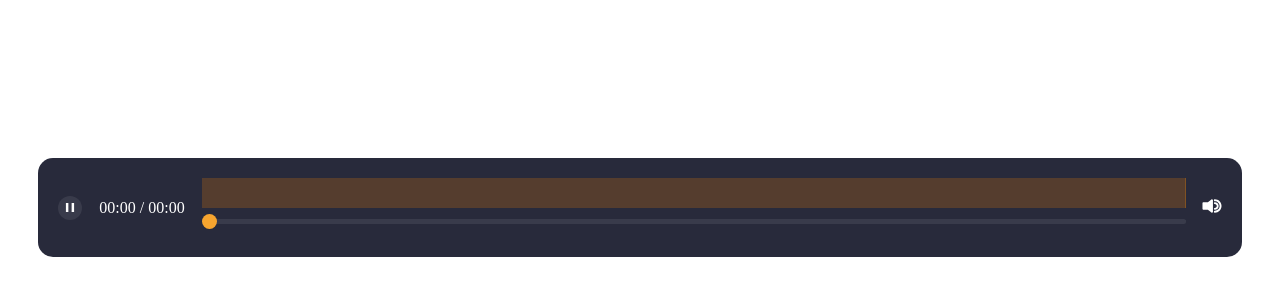
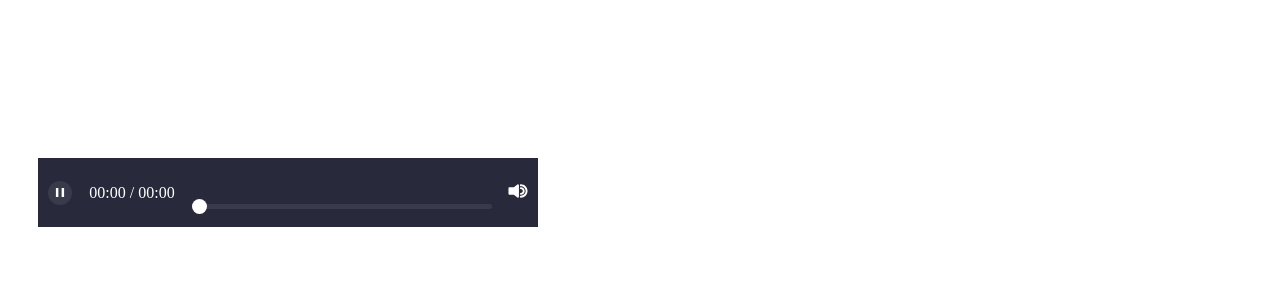
Before and after one commit to AmurKhoyetsyan/Player, a plain HTML site: page index.html in a window 1280 px wide. Both pictures are taken after a click on the button 70 px from the left and 207 px from the top of the page. Drawn offline with Linux system fonts and the light colour scheme.

Commit message:
replace ekvalayzer

```diff
--- a/css/style.sass
+++ b/css/style.sass
@@ -8,18 +8,17 @@ body
     box-sizing: border-box
 
 .arm-player
-    padding: 20px
-    border-radius: 15px
+    padding: 5px 10px
     background-color: #282A3B
     display: flex
     align-items: center
     flex-wrap: nowrap
     flex-direction: row
+    max-width: 500px
     .graphic
         width: 100%
         height: 30px
         canvas
-            background-color: #D97A0C
             transform: matrix(1, 0, 0, -1, 0, 0)
     .max-content-width
         flex: 1 1 0%
@@ -39,7 +38,7 @@ body
         flex-wrap: nowrap
         flex-direction: row
         &:hover
-            background: linear-gradient(104.3deg, #EB951B 0%, #D97A0C 100%)
+            background: linear-gradient(104.3deg, #1beb91 0%, #0cbad9 100%)
             color: #FFFFFF
             border: none
             outline: none
@@ -101,7 +100,6 @@ body
             .parent-volume-range
                 display: none
                 position: absolute
-                border-radius: 5px
                 background-color: #282A3B
                 width: 150px
                 border: 1px solid #FFFFFF
@@ -122,15 +120,15 @@ body
         &:focus
             appearance: none
         &::-webkit-slider-runnable-track
-            background: -webkit-gradient(linear, left top, left bottom, from(#F7A52F), to(#F7A52F)) no-repeat #393B4B
-            background: linear-gradient(#F7A52F, #F7A52F) no-repeat #393B4B
+            background: -webkit-gradient(linear, left top, left bottom, from(#FFFFFF), to(#FFFFFF)) no-repeat #393B4B
+            background: linear-gradient(#FFFFFF, #FFFFFF) no-repeat #393B4B
             background-size: var(--bg) 100%
             height: 5px
             -webkit-border-radius: 10px
             border-radius: 10px
         &::-moz-range-track
-            background: -moz-linear-gradient(#F7A52F, #F7A52F) no-repeat #393B4B
-            background: linear-gradient(#F7A52F, #F7A52F) no-repeat #393B4B
+            background: -moz-linear-gradient(#FFFFFF, #FFFFFF) no-repeat #393B4B
+            background: linear-gradient(#FFFFFF, #FFFFFF) no-repeat #393B4B
             background-size: var(--bg) 100%
             height: 5px
             -moz-border-radius: 10px
@@ -138,7 +136,7 @@ body
         &::-webkit-slider-thumb
             -webkit-appearance: none
             appearance: none
-            background: #F7A52F
+            background: #FFFFFF
             width: 15px
             height: 15px
             -webkit-border-radius: 50%
@@ -147,14 +145,14 @@ body
         &::-moz-range-thumb
             -moz-appearance: none
             appearance: none
-            background: #F7A52F
+            background: #FFFFFF
             width: 15px
             height: 15px
             -moz-border-radius: 50%
             border-radius: 50%
             margin-top: -4.5px
         &::-moz-range-progress
-            background: #F7A52F
+            background: #FFFFFF
             height: 5px
             -moz-border-radius: 10px
             border-radius: 10px
--- a/js/create-grphic-line.js
+++ b/js/create-grphic-line.js
@@ -2,7 +2,7 @@ let Graphic = {
     tag: null,
     width: 200,
     height: 50,
-    color: '#00FF00',
+    color: '#FFFFFF',
     canvas: null,
     frequencyArray: null,
     contextCanvas: null,
@@ -18,9 +18,9 @@ Graphic.createDiagram = function() {
         _self.analyser.getByteFrequencyData(_self.frequencyArray);
         for (let i = 0; i < _self.width; i++) {
             let x = i;
-            let y = _self.height;
+            let y = _self.frequencyArray[i] * 0.1;;
             let xEnd = i;
-            let yEnd = _self.frequencyArray[i] * 0.1;
+            let yEnd = 0
             drawBar(x, y, xEnd, yEnd, 1);
         }
 
@@ -68,6 +68,7 @@ Graphic.run = function(audio) {
     let source = context.createMediaElementSource(audio);
     source.connect(this.analyser);
     this.analyser.connect(context.destination);
+    console.log(this.analyser)
     this.frequencyArray = new Uint8Array(this.analyser.frequencyBinCount);
 
     this.createDiagram();
--- a/js/script.js
+++ b/js/script.js
@@ -79,7 +79,7 @@
                 let parentGraphic = document.querySelector('.graphic');
 
                 Graphic.tag = parentGraphic;
-                Graphic.color = "rgb(40 42 59)";
+                Graphic.color = "#FFFFFF";
                 Graphic.width = parentGraphic.clientWidth;
                 Graphic.height = parentGraphic.clientHeight || 50;
                 Graphic.run(audio);
```
Also changed, not shown: css/style.css, 1 other file.
